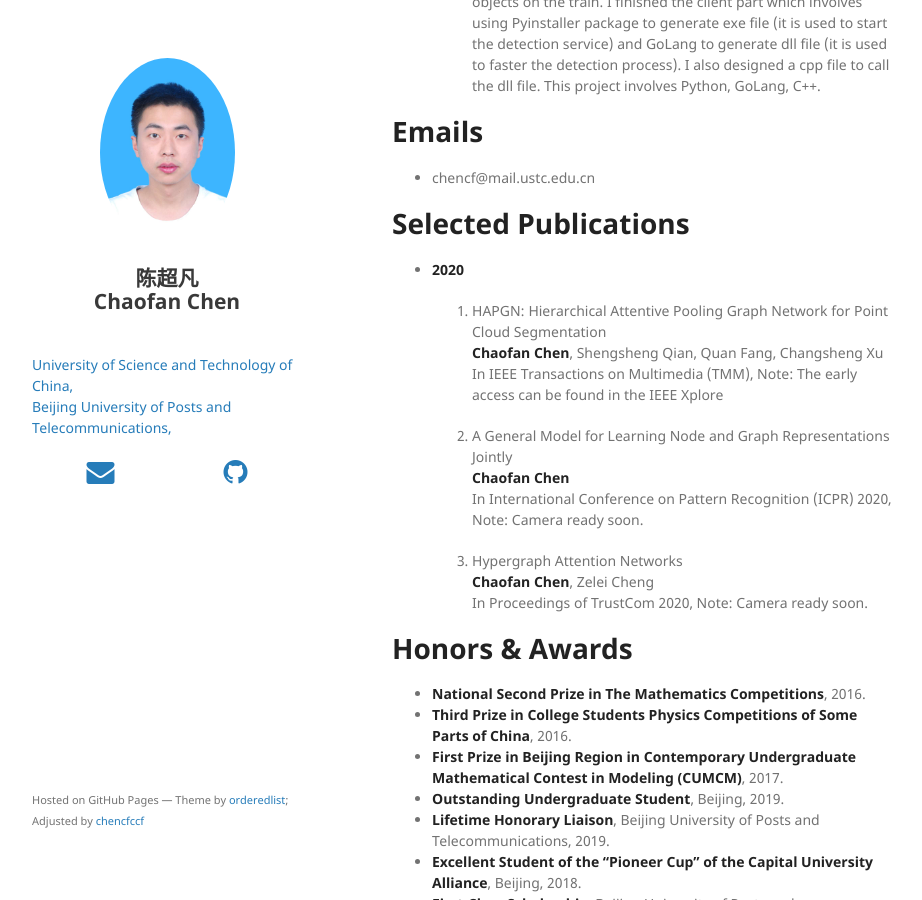
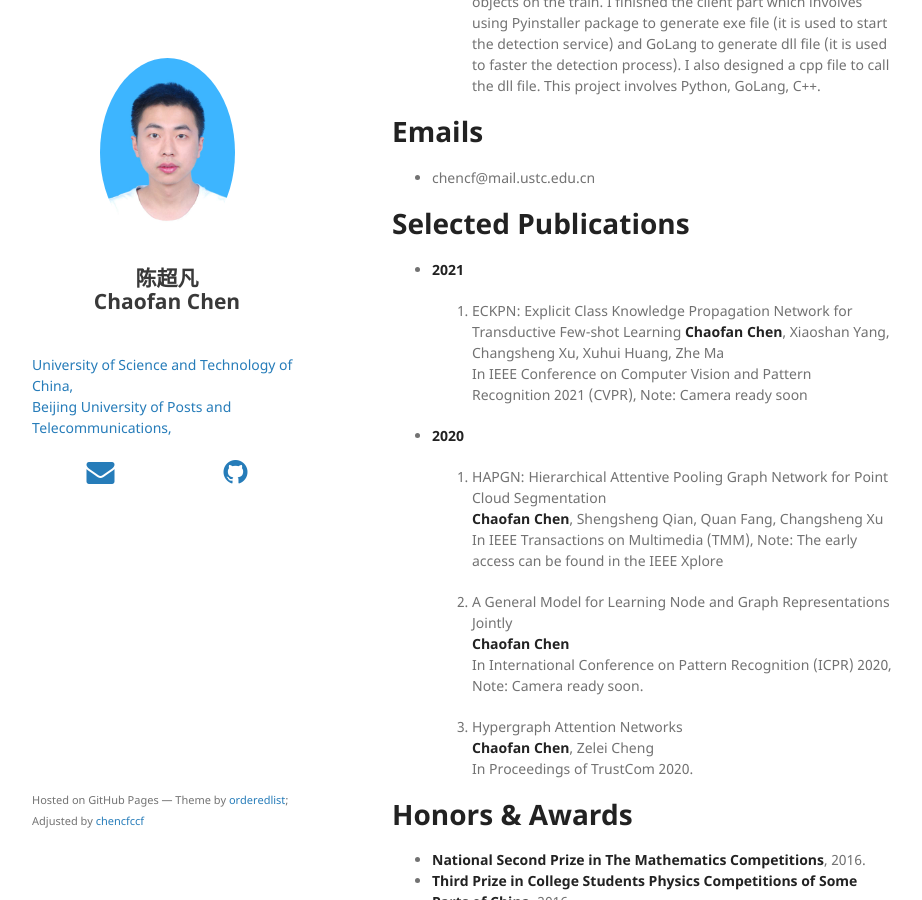
Before and after one commit to chencfccf/chencfccf.github.io, a Jekyll site: the page built from index.md, in a window 1280 px wide and 900 px high, scrolled down 1783 px. Shown: the whole window, without its empty margins (178-1100 px from the left). Built offline with Jekyll 4.4.1, drawn with Linux system fonts in a browser that asks for light colours; nearby versions of some CDN libraries; our own code applies the rules of GitHub Pages for plain Markdown files.

Commit message:
Update index.md

```diff
--- a/index.md
+++ b/index.md
@@ -42,6 +42,11 @@ I am currently a master student at University of Science and Technology of China
 * chencf@mail.ustc.edu.cn
 
 # Selected Publications
+* **2021**
+
+  1. ECKPN: Explicit Class Knowledge Propagation Network for Transductive Few-shot Learning
+  **Chaofan Chen**, Xiaoshan Yang, Changsheng Xu, Xuhui Huang, Zhe Ma
+  In IEEE Conference on Computer Vision and Pattern Recognition 2021 (CVPR), Note: Camera ready soon
 
 * **2020**
 
```
Also changed, not shown: other parts of index.md (+1 -1 lines).
